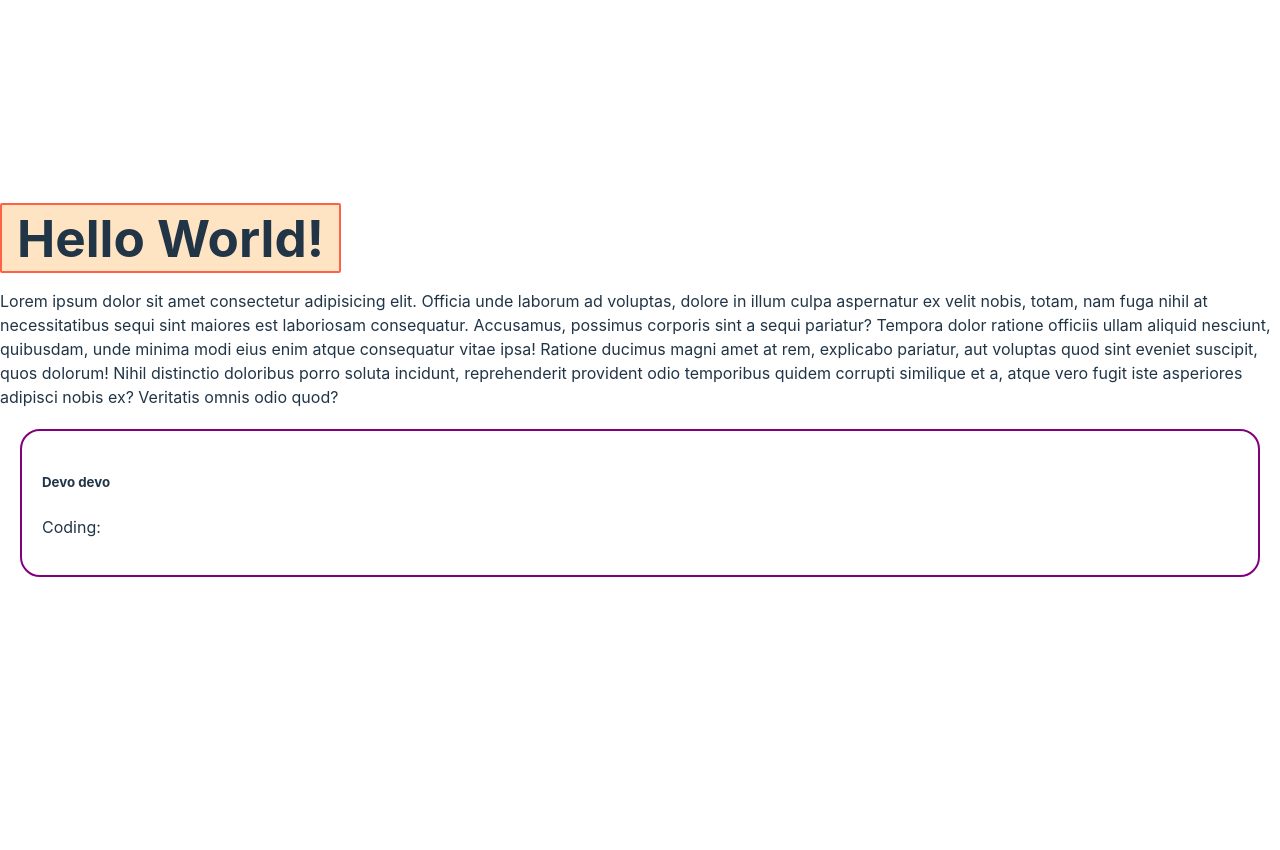
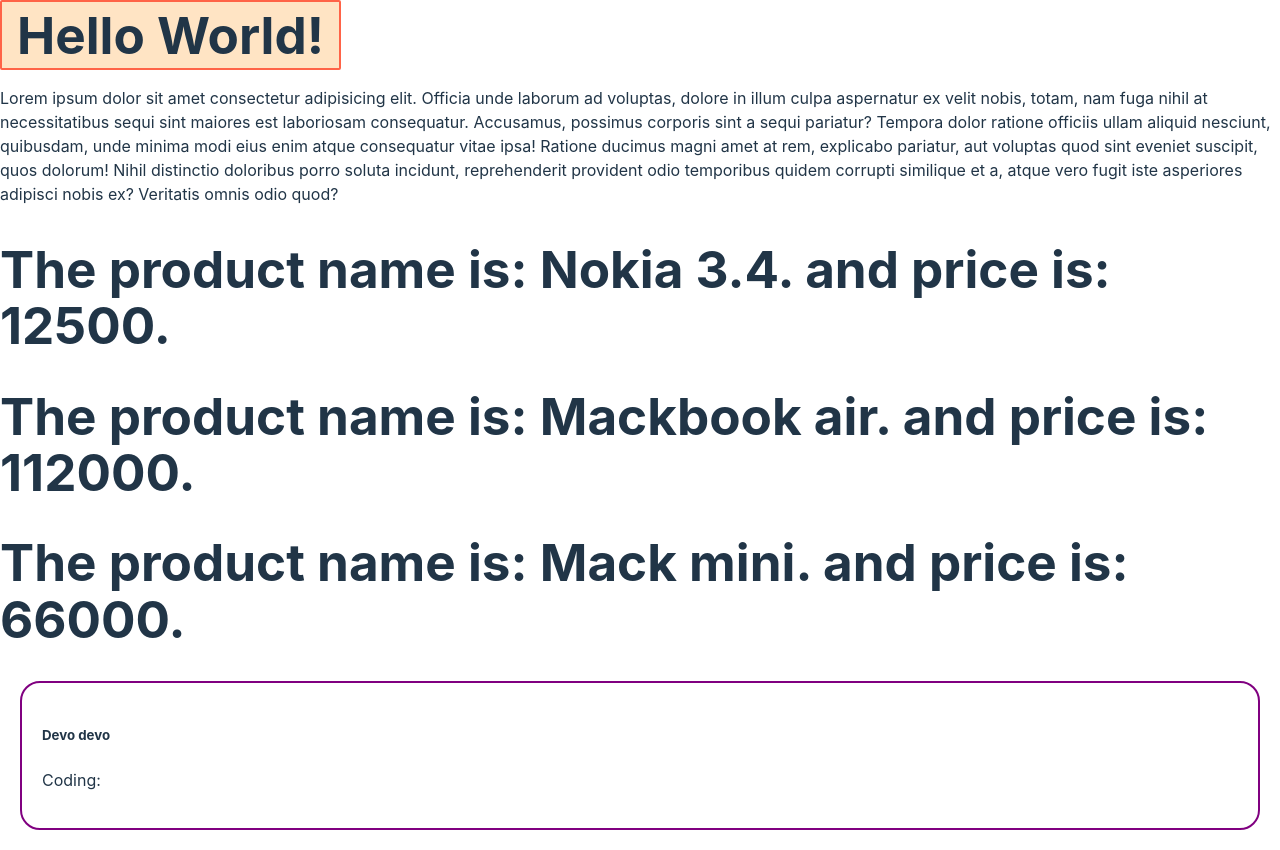
Before and after one commit to AbuMdNayeemKhan/introduction-react, a React (Vite) app: page / in a window 1280 px wide. Before the commit the page ends 800 px from the top, so only its background shows below. Built offline with nearby package versions, Linux system fonts and the light colour scheme.

Commit message:
react data pass by props

```diff
--- a/src/App.jsx
+++ b/src/App.jsx
@@ -10,8 +10,17 @@
     <>
       <h1 className='student'>Hello World!</h1>
       <p>Lorem ipsum dolor sit amet consectetur adipisicing elit. Officia unde laborum ad voluptas, dolore in illum culpa aspernatur ex velit nobis, totam, nam fuga nihil at necessitatibus sequi sint maiores est laboriosam consequatur. Accusamus, possimus corporis sint a sequi pariatur? Tempora dolor ratione officiis ullam aliquid nesciunt, quibusdam, unde minima modi eius enim atque consequatur vitae ipsa! Ratione ducimus magni amet at rem, explicabo pariatur, aut voluptas quod sint eveniet suscipit, quos dolorum! Nihil distinctio doloribus porro soluta incidunt, reprehenderit provident odio temporibus quidem corrupti similique et a, atque vero fugit iste asperiores adipisci nobis ex? Veritatis omnis odio quod?</p>
+      <Device name='Nokia 3.4' price='12500'></Device>
+      <Device name='Mackbook air' price='112000'></Device>
+      <Device name='Mack mini' price='66000'></Device>
       <Devlopers></Devlopers>
     </>
+  )
+}
+
+function Device(props){
+  return(
+    <h1>The product name is: {props.name}. and price is: {props.price}.</h1>
   )
 }
 
```
